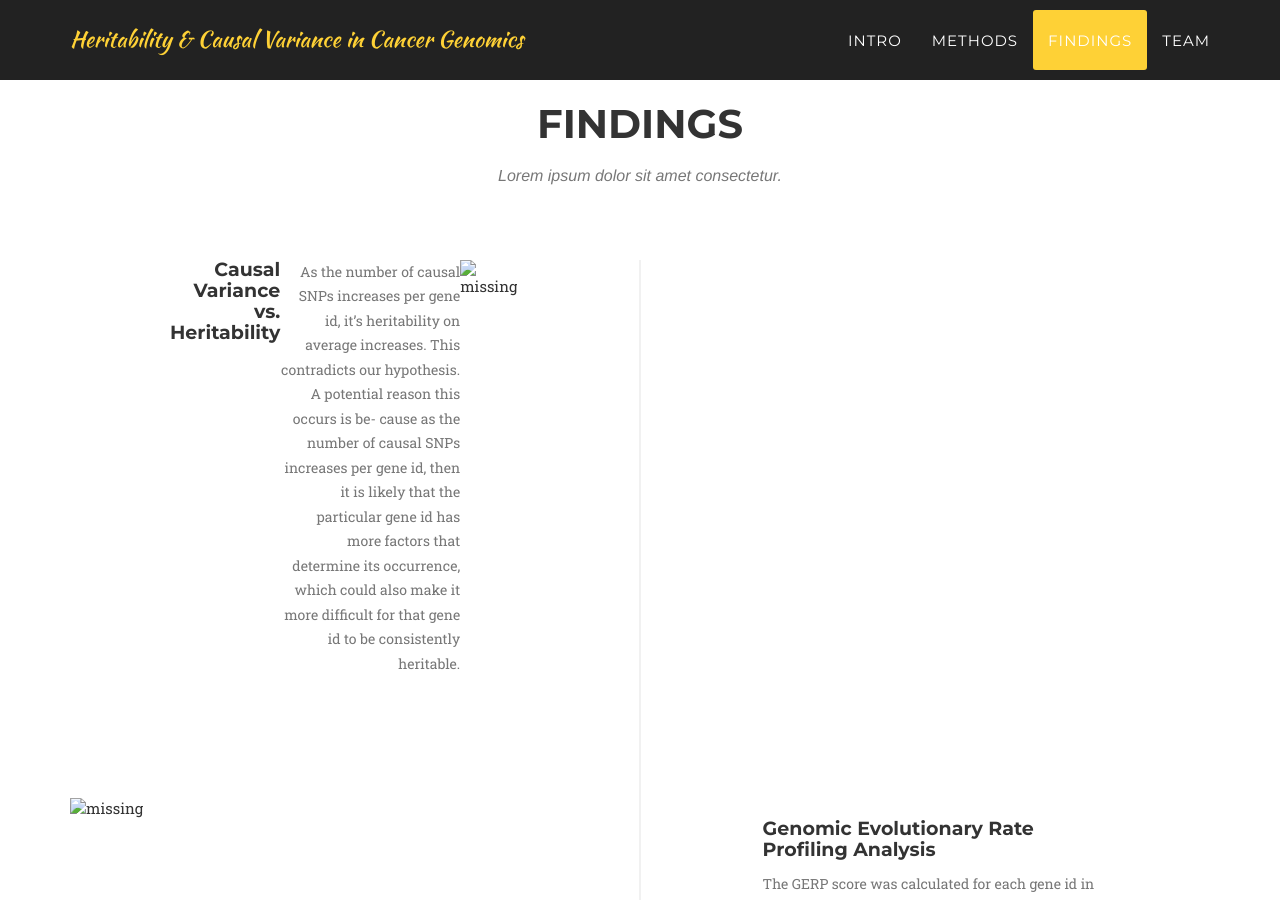
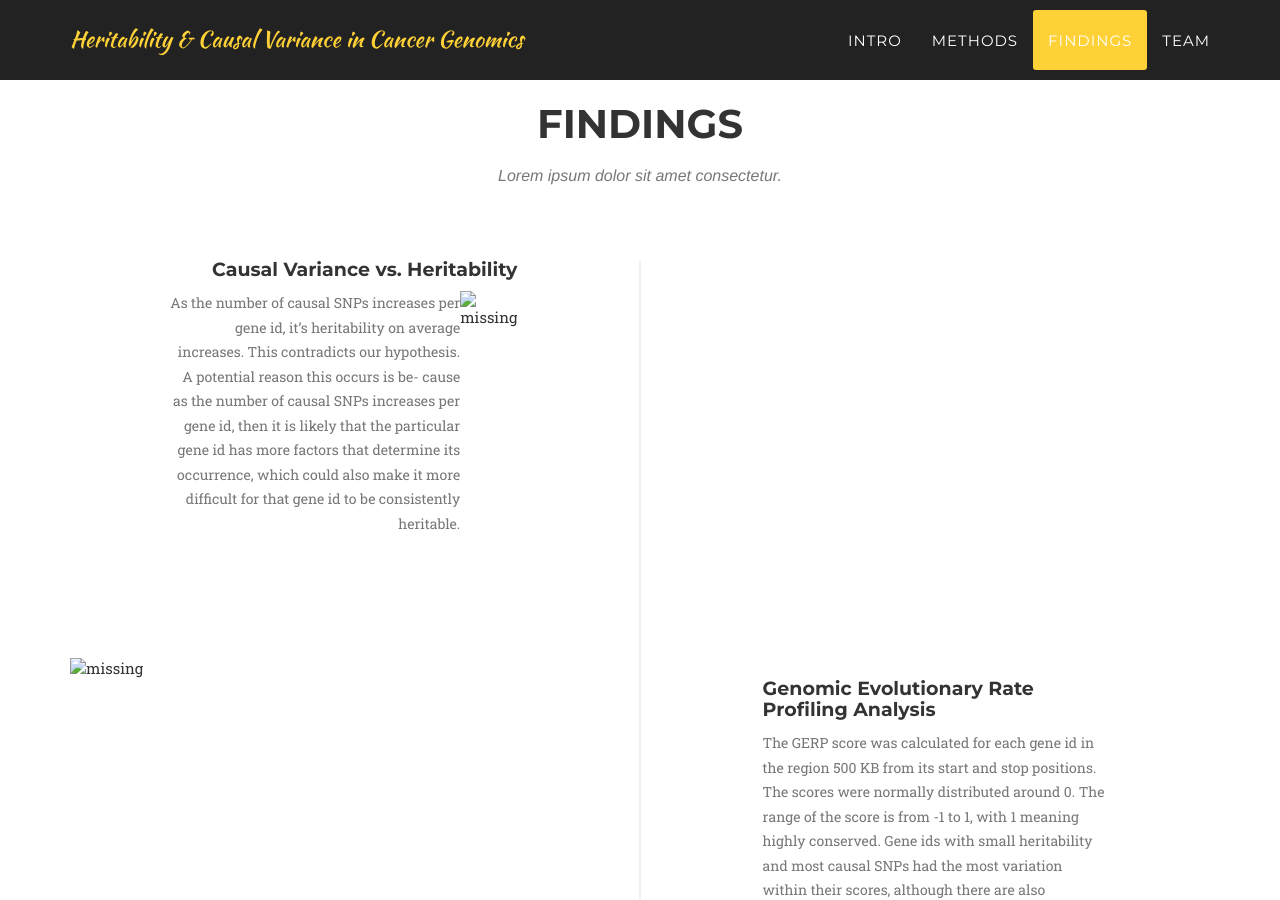
Before and after one commit to AntonBeliakovUCSD/Capstone, a Jekyll site: the page built from _posts/2014-07-16-project-3.markdown, in a window 1280 px wide and 900 px high, scrolled down 2394 px. Built offline with Jekyll 4.4.1, drawn with Linux system fonts in a browser that asks for light colours; some web fonts are replaced.

Commit message:
test findings

```diff
--- a/_includes/findings.html
+++ b/_includes/findings.html
@@ -12,10 +12,11 @@
                     <ul class="timeline">
 
                         <li>
-                            <div class="timeline-panel" style="display: flex">
+                            <div class="timeline-panel">
                                 <div class="timeline-heading">
                                     <h4 class="subheading">Causal Variance vs. Heritability</h4>
                                 </div>
+                                <div style="display: flex">
                                     <div class="timeline-body">
                                         <p class="text-muted">As the number of causal SNPs increases per gene id, it’s heritability on average
                                             increases. This contradicts our hypothesis. A potential reason this occurs is be-
@@ -24,7 +25,8 @@
                                             make it more difficult for that gene id to be consistently heritable.</p>
                                     </div>
                                     <div>
-                                    <img src="img/findings/linear.png" alt="missing">
+                                        <img src="img/findings/linear.png" alt="missing" style="width: 500px">
+                                    </div>
                                 </div>
                             </div>
                         </li>
```
Lines whose indentation alone changed are shown as unchanged.
